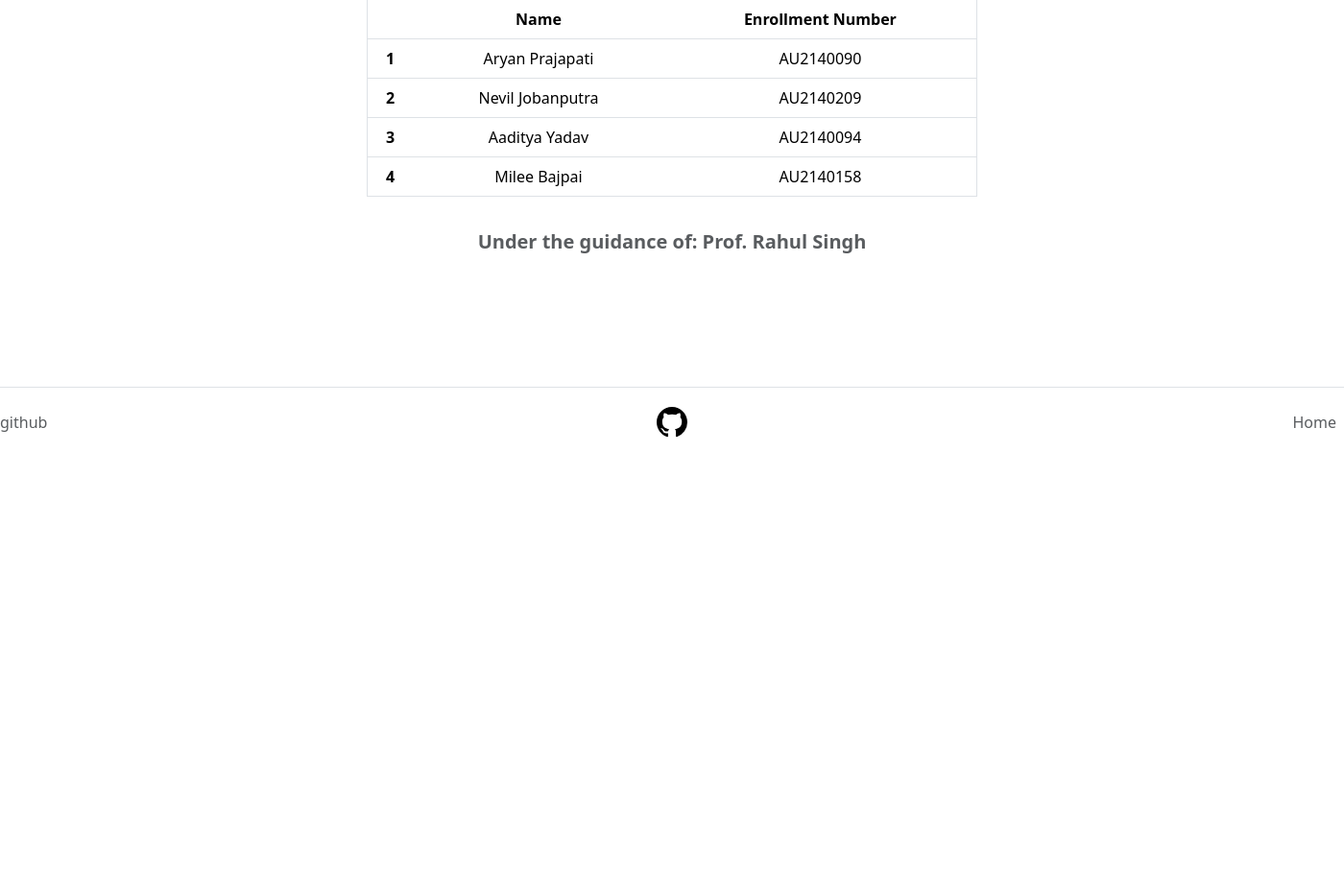
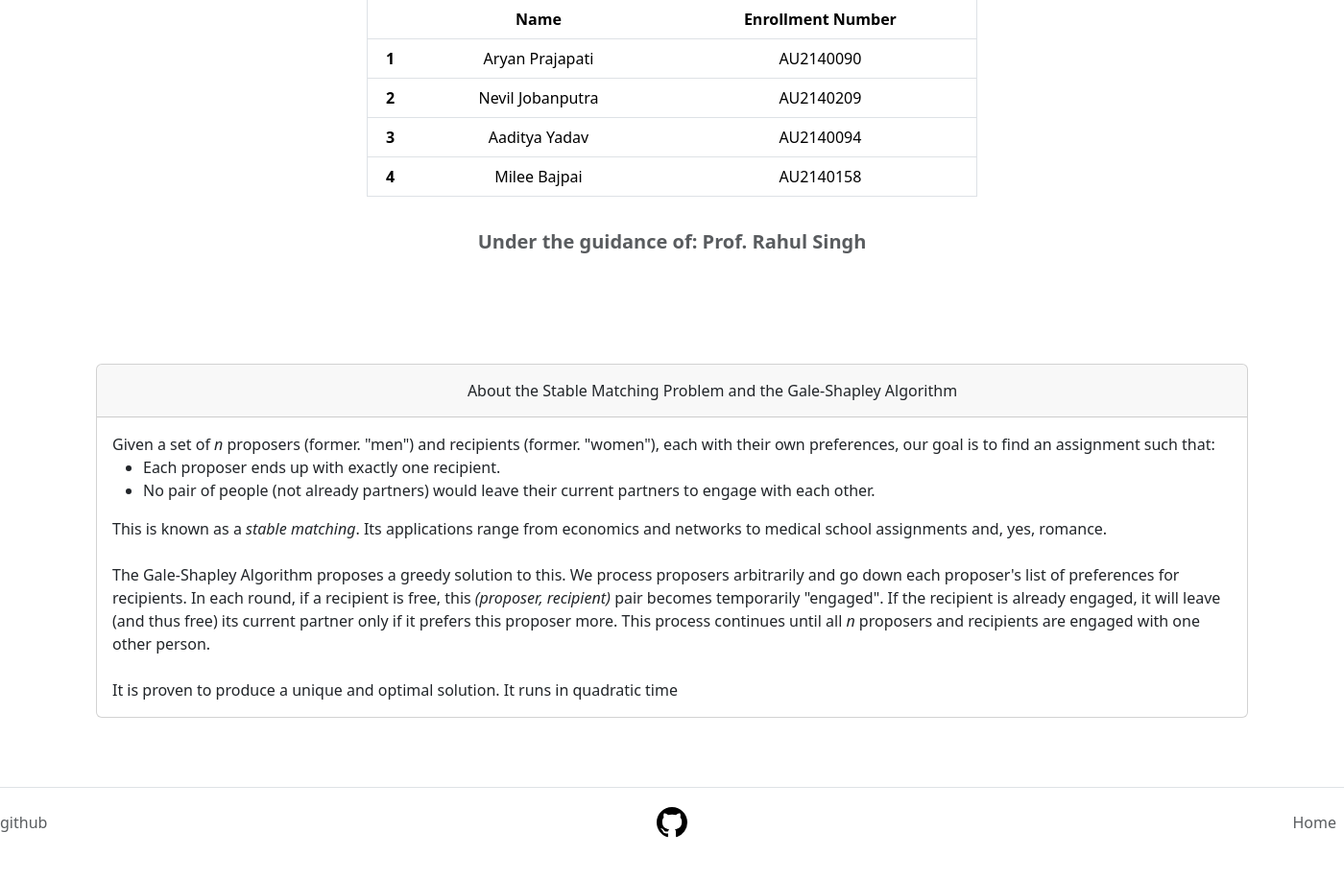
Before and after one commit to 00LAVA00/gale-shapley, a Flask app: page / in a window 1400 px wide. Shown: the part 872-1789 px from the top of the page at 96% size. Before the commit the page ends 1328 px from the top, so only its background shows below. Run offline with Flask 3, Linux system fonts and the light colour scheme.

Commit message:
Update index.html

```diff
--- a/templates/index.html
+++ b/templates/index.html
@@ -10,6 +10,9 @@
     <link rel="stylesheet" type="text/css" href="{{ url_for('static', filename='styles.css') }}">
     <link href="https://cdn.jsdelivr.net/npm/bootstrap@5.3.2/dist/css/bootstrap.min.css" rel="stylesheet" integrity="sha384-T3c6CoIi6uLrA9TneNEoa7RxnatzjcDSCmG1MXxSR1GAsXEV/Dwwykc2MPK8M2HN" crossorigin="anonymous">
     <link rel="stylesheet" href="../static/styles.css">
+    <script src="https://code.jquery.com/jquery-3.5.1.slim.min.js" integrity="sha384-DfXdz2htPH0lsSSs5nCTpuj/zy4C+OGpamoFVy38MVBnE+IbbVYUew+OrCXaRkfj" crossorigin="anonymous"></script>
+    <script src="https://cdn.jsdelivr.net/npm/bootstrap@4.5.3/dist/js/bootstrap.bundle.min.js" integrity="sha384-ho+j7jyWK8fNQe+A12Hb8AhRq26LrZ/JpcUGGOn+Y7RsweNrtN/tE3MoK7ZeZDyx" crossorigin="anonymous"></script>
+
 </head>
 <body>
 
@@ -79,6 +82,24 @@
     </div>
   </section>
 
+  <div class="accordion pt-0 pb-xxl-5" id="accordionExample" style="padding-left: 100px;padding-right: 100px;">
+    <div class="card" >
+      <div class="card-header" id="headingOne">
+        <h5 class="mb-0" ;>
+          <button class="btn " type="button" data-toggle="collapse" data-target="#collapseOne" aria-expanded="true" aria-controls="collapseOne" style="width: 1250px;">
+            About the Stable Matching Problem and the Gale-Shapley Algorithm
+          </button>
+        </h5>
+      </div>
+
+      <div id="collapseOne" class="collapse show" aria-labelledby="headingOne" data-parent="#accordionExample">
+        <div class="card-body">
+            Given a set of <em>n</em> proposers (former. "men") and recipients (former. "women"), each with their own preferences, our goal is to find an assignment such that:<ul><li>Each proposer ends up with exactly one recipient.</li><li>No pair of people (not already partners) would leave their current partners to engage with each other.</li></ul>This is known as a <em>stable matching</em>. Its applications range from economics and networks to medical school assignments and, yes, romance.<br> <br>The Gale-Shapley Algorithm proposes a greedy solution to this. We process proposers arbitrarily and go down each proposer's list of preferences for recipients. In each round, if a recipient is free, this <em>(proposer, recipient)</em> pair becomes temporarily "engaged". If the recipient is already engaged, it will leave (and thus free) its current partner only if it prefers this proposer more. This process continues until all <em>n</em> proposers and recipients are engaged with one other person.<br> <br>It is proven to produce a unique and optimal solution. It runs in quadratic time
+        </div>
+      </div>
+    </div>
+  </div>
+
   <footer class="d-flex flex-wrap justify-content-between align-items-center py-3 my-4 border-top">
     <p class="col-md-4 mb-0 text-body-secondary">  github </p>
 
```
